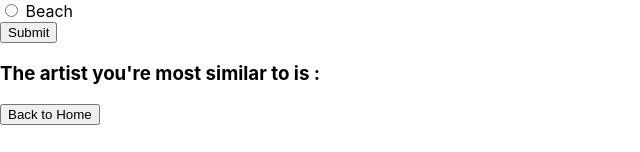
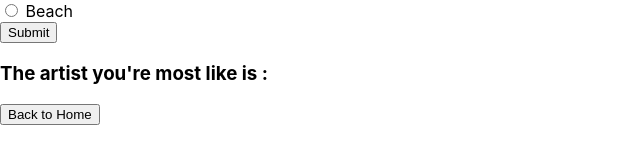
Before and after one commit to natashawong/image-transfer, a React (Create React App) app: page /SurveyPage in a window 1280 px wide. Shown: the part 299-451 px from the top of the page, without its empty margins (0-640 px from the left). Built offline with nearby package versions, Linux system fonts and the light colour scheme.

Commit message:
merge conflict

```diff
--- a/src/SurveyPage.js
+++ b/src/SurveyPage.js
@@ -130,11 +130,11 @@ export default class SurveyPage extends Component {
                 </div>
 
 
-                <button className="btn btn-default" type="submit">
+                <button className="btn btn-default" type="submit" >
                     Submit
                 </button>
                 <div>
-                    <h3>The artist you're most similar to is : {this.state.answer}</h3>
+                    <h3>The artist you're most like is : {this.state.answer} </h3>
                 </div>
                 <Link to="/">
                 <button className="btn btn-default">
```
